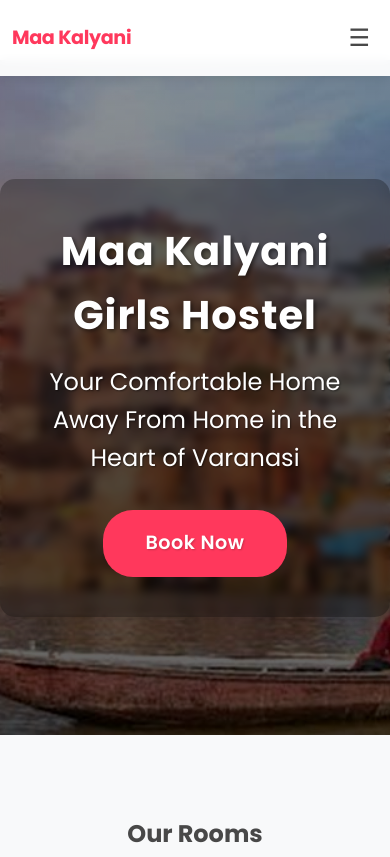
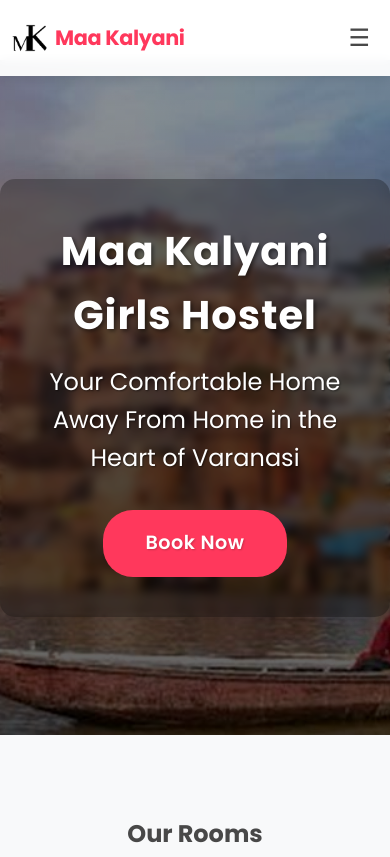
Before and after one commit to arushree16/maa-kalyani-girls-hostel, a plain HTML site: page index.html in a window 390 px wide. Shown: the top 857 px of the page. Drawn offline with Linux system fonts and the light colour scheme.

Commit message:
logo added

```diff
--- a/index.html
+++ b/index.html
@@ -11,7 +11,10 @@
 <body>
     <nav class="navbar">
         <div class="nav-container">
-            <a href="#" class="nav-brand">Maa Kalyani</a>
+            <a href="#" class="nav-brand">
+                <img src="images/logo.png" alt="Maa Kalyani Logo" class="nav-logo">
+                Maa Kalyani
+            </a>
             <button class="menu-toggle" aria-label="Toggle navigation menu">☰</button>
             <ul class="nav-links">
                 <li><a href="#rooms">Rooms</a></li>
--- a/styles.css
+++ b/styles.css
@@ -42,7 +42,17 @@ body {
     font-family: 'Poppins', sans-serif;
     -webkit-font-smoothing: antialiased;
     -moz-osx-font-smoothing: grayscale;
-    padding: 0.2rem 0;
+    display: flex;
+    align-items: center;
+    gap: 0.7rem;
+}
+
+.nav-logo {
+    height: 2.4rem;
+    width: auto;
+    object-fit: contain;
+    border-radius: 8px;
+    display: block;
 }
 
 .nav-links {
@@ -115,7 +125,13 @@ body {
     }
 
     .nav-brand {
-        font-size: 1.2rem;
+        font-size: 1.3rem;
+        gap: 0.5rem;
+    }
+
+    .nav-logo {
+        height: 1.8rem;
+        border-radius: 6px;
     }
 }
 
```
Also changed, not shown: images/logo.png (added).
